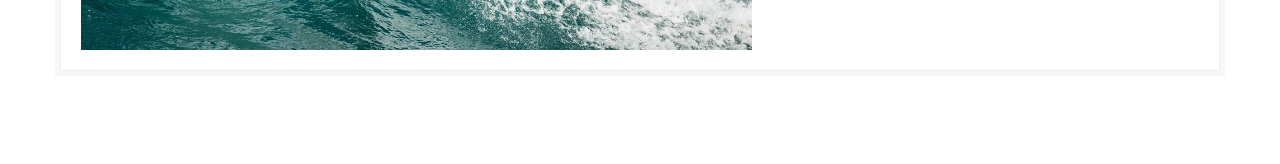
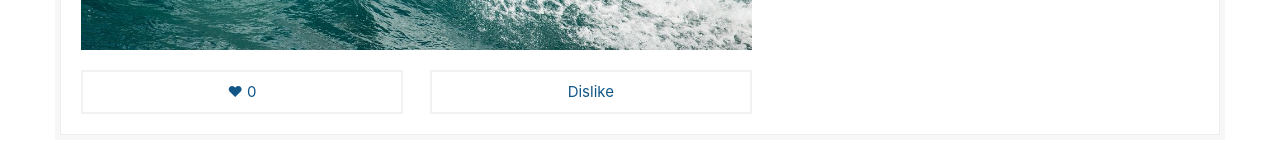
Before and after one commit to Aislu96/react_redux_base, a React (Create React App) app: page / in a window 1280 px wide. Shown: the part 558-722 px from the top of the page. Built offline with nearby package versions, Linux system fonts and the light colour scheme.

Commit message:
Пишем логику компонента Likes в Reducer

```diff
--- a/src/App.js
+++ b/src/App.js
@@ -1,4 +1,6 @@
 import './App.css';
+import Likes from './Likes';
+import store from './redux/store';
 
 function App() {
   return (
@@ -7,6 +9,7 @@ function App() {
         <div className="card">
           <div className="card-image">
             <img src="./sea.jpg" alt="surfing"/>
+              <Likes store={store}/>
           </div>
         </div>
       </div>
--- /dev/null
+++ b/src/Likes.js
@@ -0,0 +1,32 @@
+import {connect} from 'react-redux';//подключает компонент React к хранилищу Redux.
+
+function Likes(props) {
+    console.log(props);
+    return (
+        <div className='button-controls'>
+            <button onClick={props.onIncrementLikes}>♥ {props.likes}</button>
+            <button>Dislike</button>
+        </div>
+    )
+}
+
+//чтение данных из store(при из изменении) и передача данных
+function mapStateToProps(state) {
+    console.log('mapStateToProps >', state);
+    return {
+        likes: state.likes
+    }
+}
+
+// отправки(dispatch) действий в хранилище(store), dispatch
+function mapDispatchToProps(dispatch) {
+    return {
+        onIncrementLikes: () => {
+            console.log('click');
+            const action = {type: "INCREMENT"};
+            dispatch(action);
+        }
+    }
+}
+
+export default connect(mapStateToProps, mapDispatchToProps)(Likes);
--- /dev/null
+++ b/src/redux/store.js
@@ -0,0 +1,25 @@
+import {createStore} from 'redux';//Создает хранилище Redux , в котором хранится полное дерево состояний вашего приложения.
+
+//Начальное состояние (initialState)
+const initialState = {
+    likes: 0
+}
+
+// функция которая принимает предыдущее состояние и возвращается следюущее состояние
+const reducer = (state = initialState, action) => {
+    console.log('reducer >', action);
+
+    switch (action.type) {
+        case 'INCREMENT':
+            return {
+                ...state,
+                likes: state.likes + 1
+            }
+        default: return state;
+    }
+    return state;
+}
+
+const store = createStore(reducer);
+
+export default store;
```
Also changed, not shown: public/index.html (+0 -23 lines).
